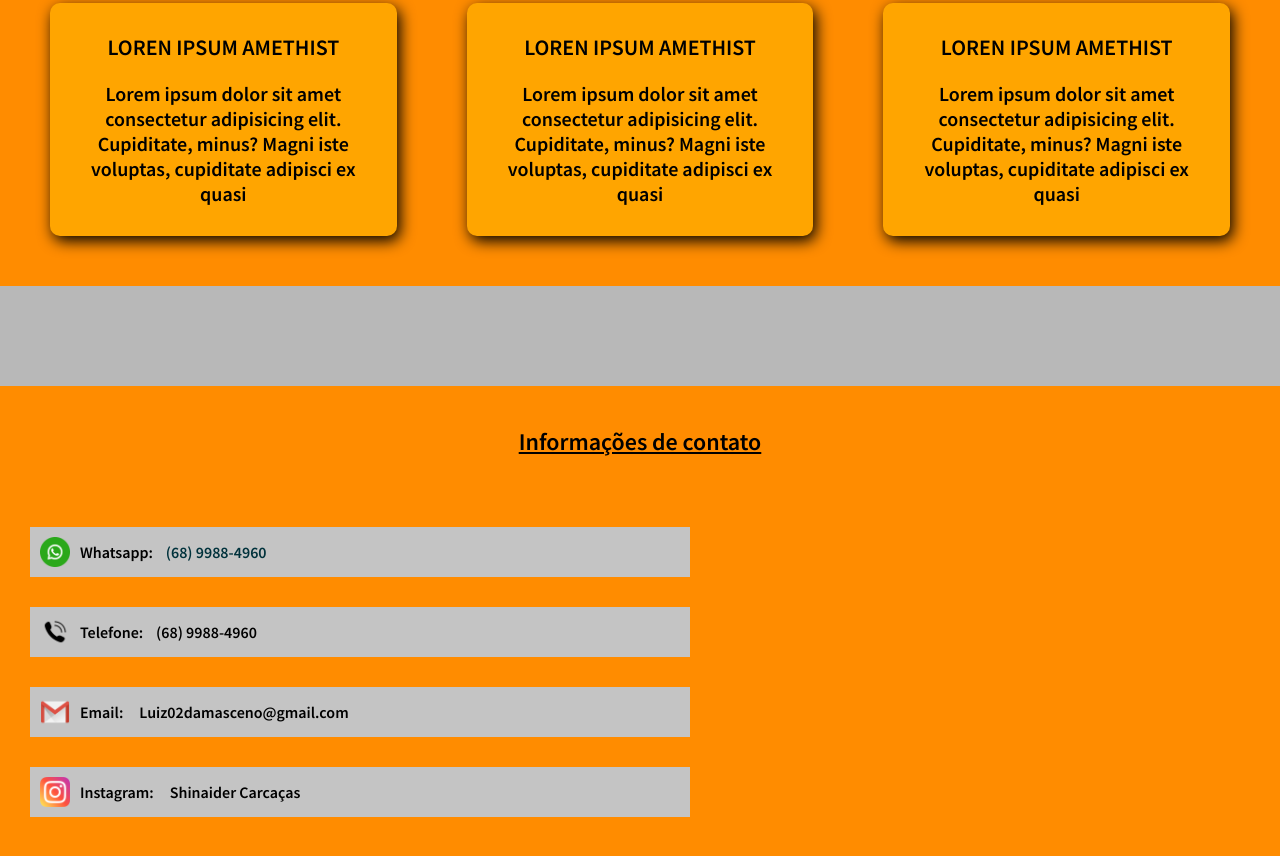
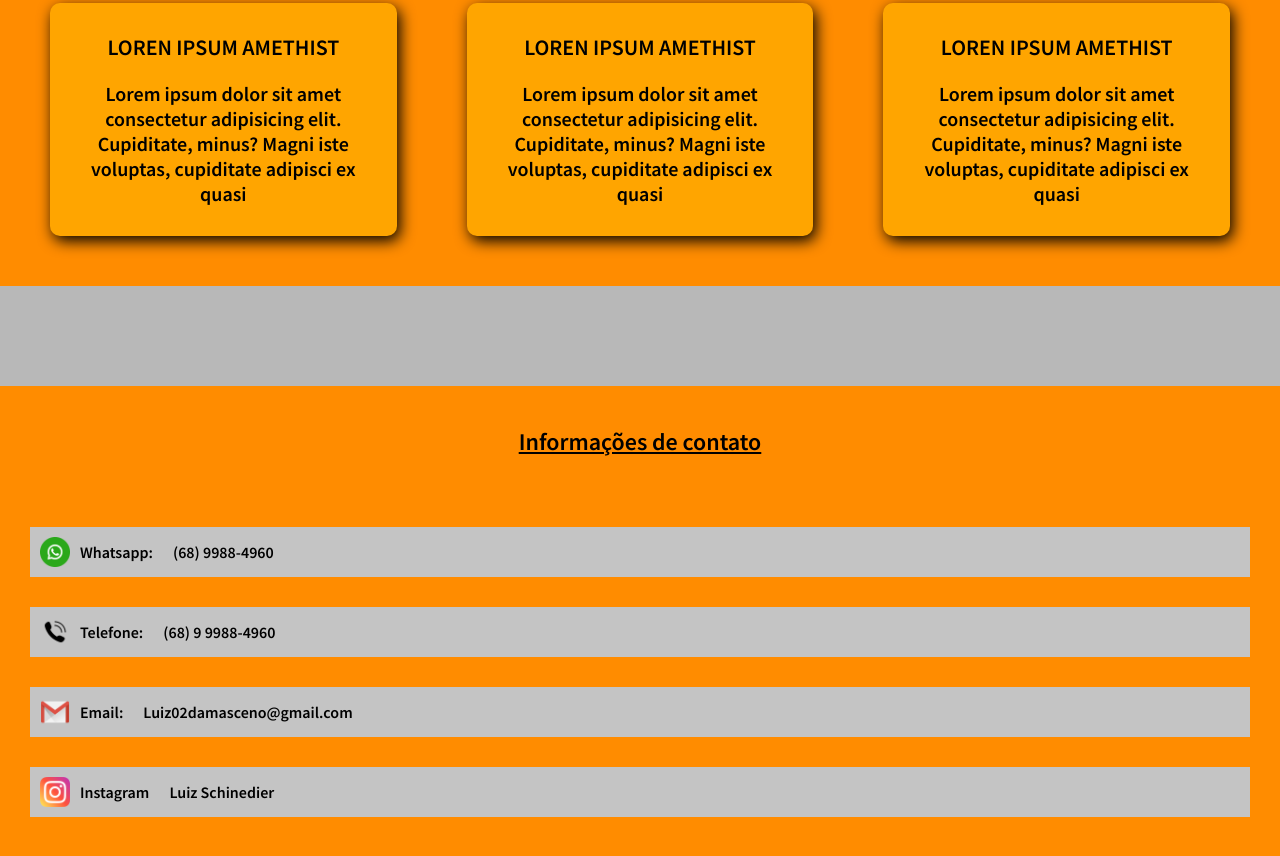
Before and after one commit to Luizfernando022/ShinaiderCarcacas, a plain HTML site: page index.html in a window 1280 px wide. Shown: the part 2685-3541 px from the top of the page. Drawn offline with Linux system fonts and the light colour scheme.

Commit message:
CampoContato

```diff
--- a/index.html
+++ b/index.html
@@ -116,11 +116,22 @@
     <div id="contato">
         <h2>Informações de contato</h2>
         <ul>
-            <li class="wpp">Whatsapp:&nbsp;&nbsp;&nbsp;&nbsp; <a href="https://api.whatsapp.com/send?phone=556899884960&text="
-                    target="_blank"> (68) 9988-4960</a></li>
-            <li class="tel">Telefone:&nbsp;&nbsp;&nbsp;&nbsp;(68) 9988-4960</li>
-            <li class="email">Email:&nbsp;&nbsp;&nbsp;&nbsp; Luiz02damasceno@gmail.com</li>
-            <li class="ig">Instagram:&nbsp;&nbsp;&nbsp;&nbsp; Shinaider Carcaças</li>
+            <div class="wpp field">
+                <div class="fieldValue"><img src="./images/whatsapp.png" width="30px" alt=""> Whatsapp:</div>
+                <div>(68) 9988-4960</div>
+            </div>
+            <div class="tel field">
+                <div class="fieldValue"><img src="./images/ligar.png" width="30px" alt="">Telefone:</div>
+                <div>(68) 9 9988-4960</div>
+            </div>
+            <div class="email field">
+                <div class="fieldValue"><img src="./images/gmail.png" width="30px" alt="">Email:</div>
+                <div>Luiz02damasceno@gmail.com</div>
+            </div>
+            <div class="ig field" >
+                <div class="fieldValue"><img src="./images/instagram.png" width="30px" alt="">Instagram</div>
+                <div>Luiz Schinedier</div>
+            </div>
         </ul>
     </div>
 
--- a/scripts/script.js
+++ b/scripts/script.js
@@ -18,8 +18,24 @@ function animationOnScroll(){
 }
 
 let anuncioDiv = document.getElementById('anuncio')
+
 document.addEventListener("mouseleave",()=>{
-    anuncioDiv.style.display = "flex"
+    let contador = 1;
+
+    let interval = setInterval(() => {
+        if(contador == 5){
+            anuncioDiv.style.display = "flex"
+            anuncioDiv.style.opacity = " 1"
+            clearInterval(interval)
+        }else{
+            contador++
+        }
+    }, 1000);
+
+    document.addEventListener("mouseenter",()=>{
+        clearInterval(interval)
+    })
+
 })
 
 document.getElementById('anuncioExit').addEventListener('click',removerAnuncio)
@@ -28,9 +44,7 @@ anuncioDiv.addEventListener('click',removerAnuncio)
 
 
 function removerAnuncio(){
-    console.log('funcionando')
-    console.log(anuncioDiv)
-    anuncioDiv.display = "none"
+    anuncioDiv.style.display = "none"
 }
 
 
--- a/styles/style.css
+++ b/styles/style.css
@@ -226,11 +226,11 @@ hr{
     flex-direction: column;
     justify-content: space-evenly;
 }
-#contato li{
+#contato .field{
     display: flex;
     align-items: center;
+    gap: 20px;
     background-color: rgb(196, 196, 196);
-    width: 50%;
     margin: 30px;
     padding: 10px;
 }
@@ -240,28 +240,11 @@ hr{
 #contato h2{
     text-decoration: underline;
 }
-.wpp::before{
-    background: url(../images/whatsapp.png);
 
-}
-.tel::before{
-    background: url(../images/ligar.png);
-
-}
-.email::before{
-    background: url(../images/gmail.png);
-
-}
-.ig::before{
-    background: url(../images/instagram.png);
-}
-.wpp::before, .tel::before, .email::before, .ig::before{
-    content: "";
-    display: inline-block;
-    margin-right: 10px;
-    width: 30px;
-    height: 30px;
-    background-size: cover;
+.fieldValue{
+    display: flex;
+    align-items: center;
+    column-gap: 10px;
 }
 
 /*  Animações  */
@@ -294,12 +277,14 @@ hr{
     -webkit-backdrop-filter: blur(3px);
     backdrop-filter: blur(3px);
     display: none;
+    opacity: 0;
     justify-content: center;
     align-items: center;
+    transition: all 1s;
 }
 
 #anuncioContent{
-    background-color: rgba(0, 0, 0,0.8);
+    background-color: rgb(0, 50, 60);
     color: orange;
     display: flex;
     flex-direction: column;
```
